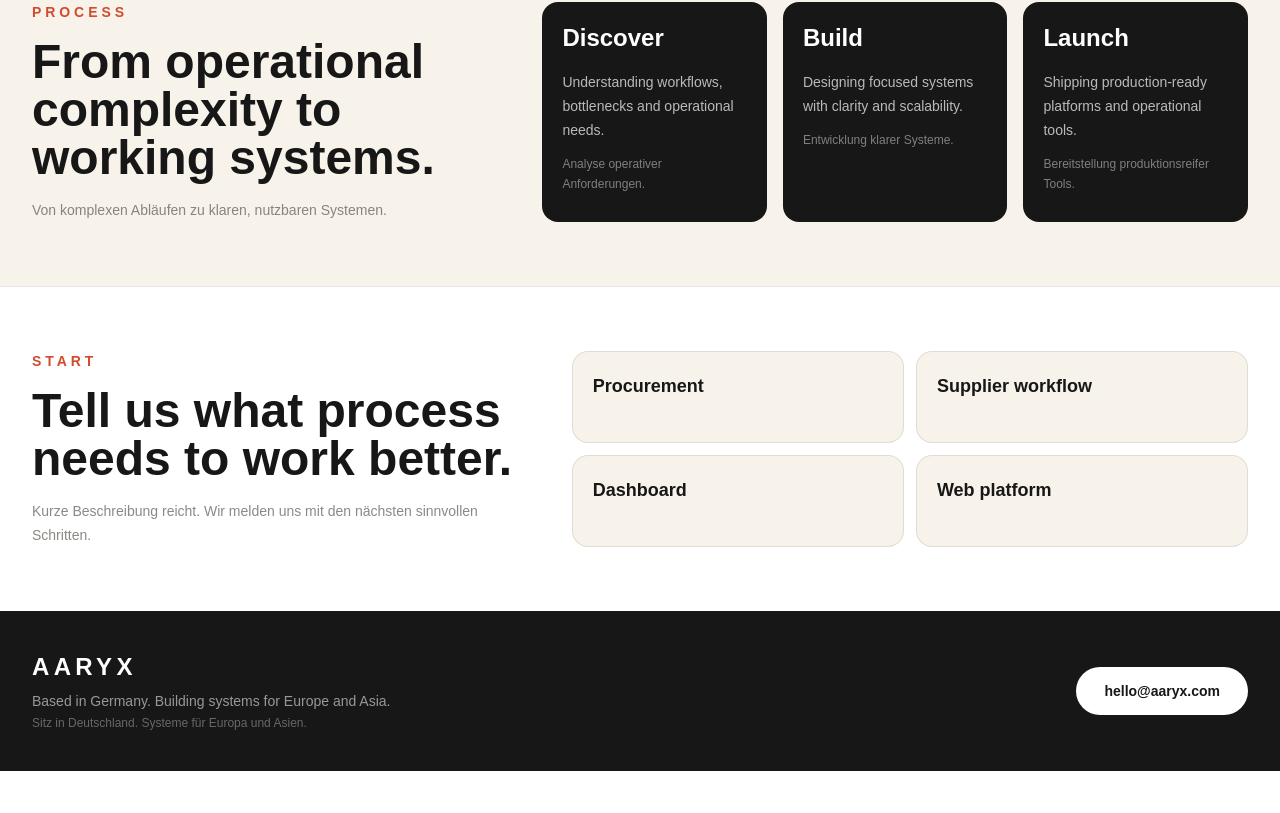
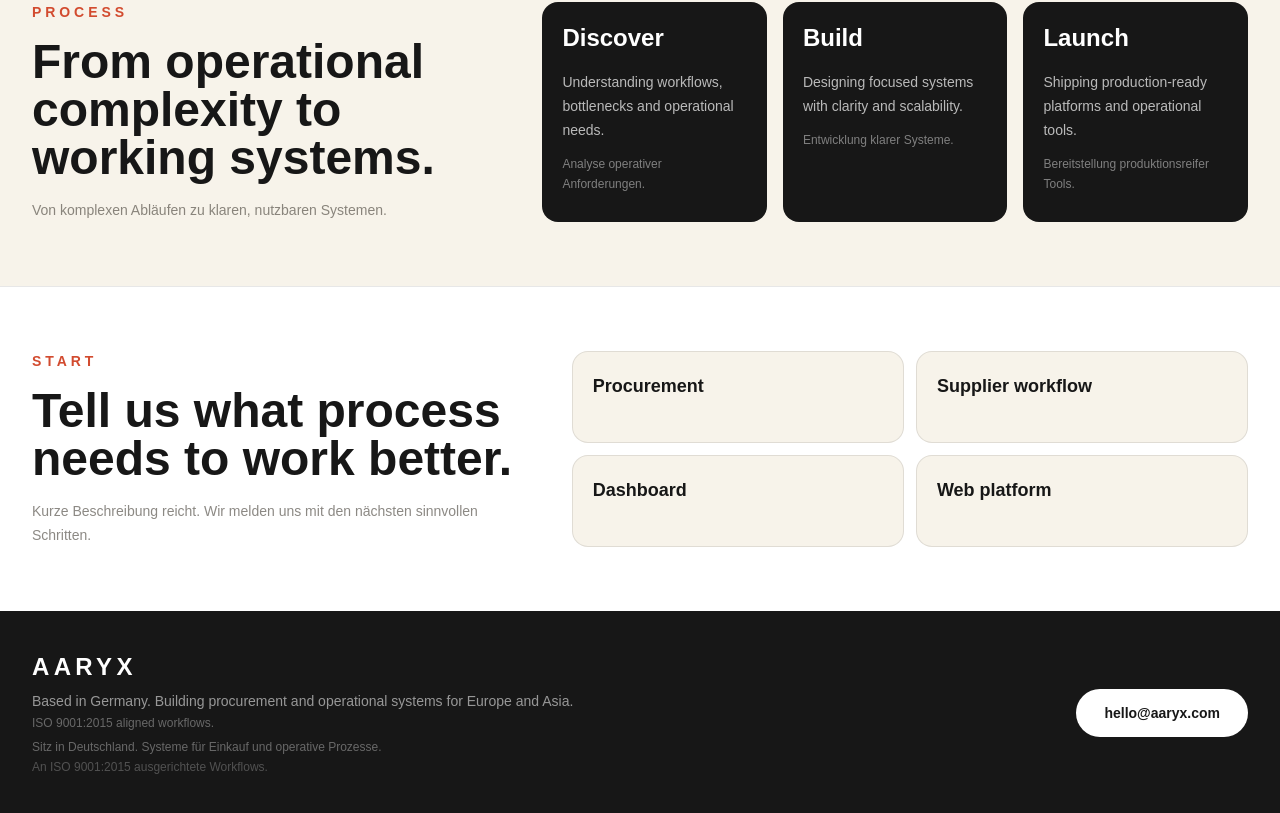
Before and after one commit to Ajanth06/aaryx-site, a Next.js app: page / in a window 1280 px wide. Shown: the part 2088-2901 px from the top of the page. Before the commit the page ends 2859 px from the top, so only its background shows below. Built offline with nearby package versions, Linux system fonts and the light colour scheme.

Commit message:
Add ISO aligned footer messaging

```diff
--- a/app/page.tsx
+++ b/app/page.tsx
@@ -342,10 +342,17 @@ export default function Page() {
           <div>
             <p className="text-2xl font-black tracking-[0.18em]">AARYX</p>
             <p className="mt-2 text-sm text-white/55">
-              Based in Germany. Building systems for Europe and Asia.
+              Based in Germany. Building procurement and operational systems
+              for Europe and Asia.
             </p>
             <p className="mt-1 text-xs text-white/35">
-              Sitz in Deutschland. Systeme für Europa und Asien.
+              ISO 9001:2015 aligned workflows.
+            </p>
+            <p className="mt-2 text-xs text-white/35">
+              Sitz in Deutschland. Systeme für Einkauf und operative Prozesse.
+            </p>
+            <p className="mt-1 text-xs text-white/25">
+              An ISO 9001:2015 ausgerichtete Workflows.
             </p>
           </div>
           <a
```
